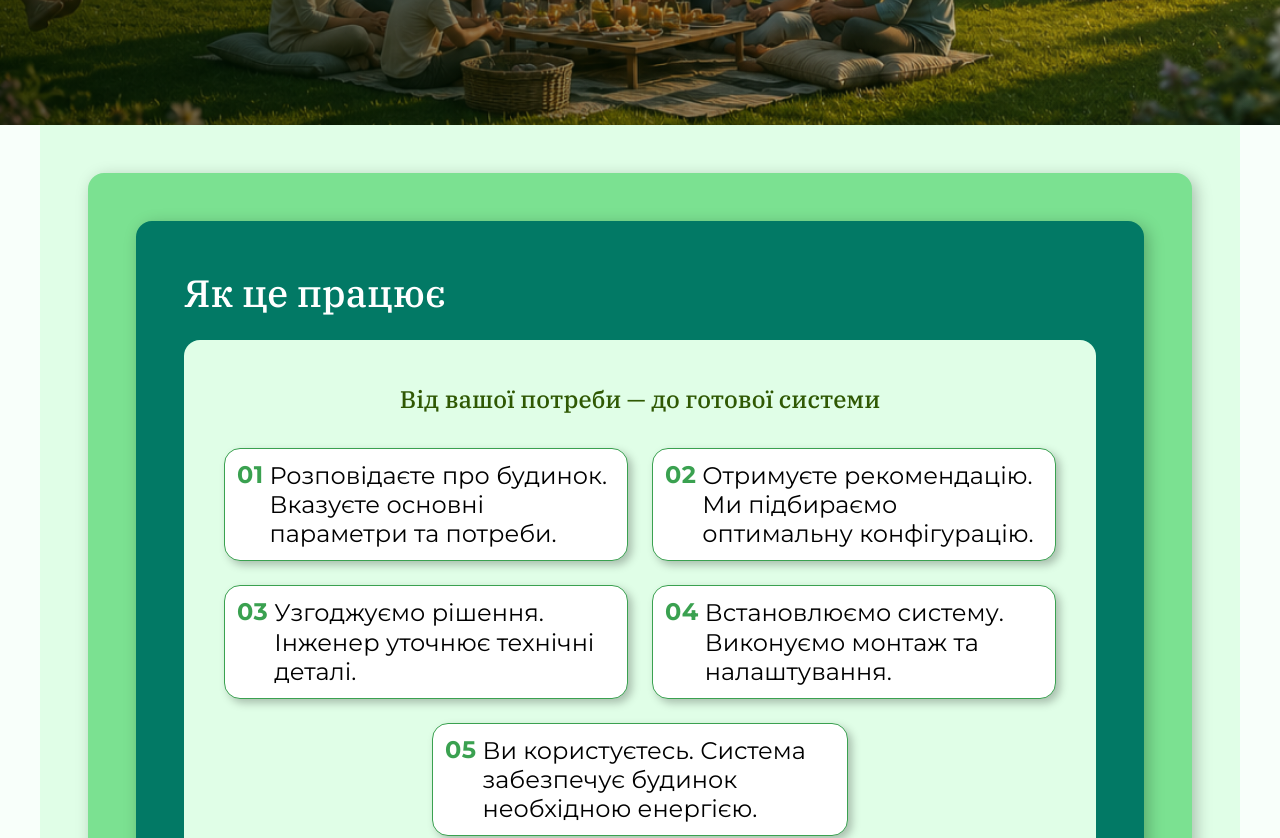
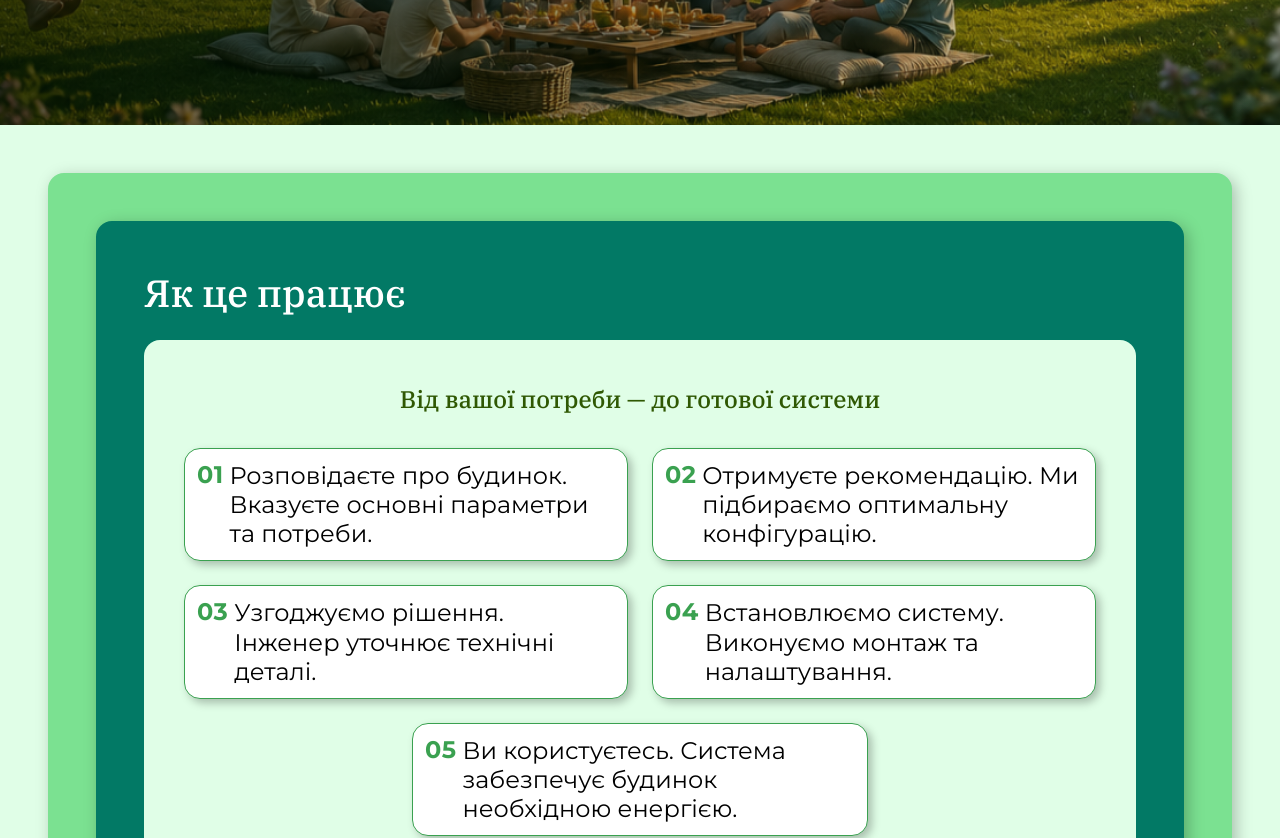
Before and after one commit to Rdazochka/EnerHome, a Next.js app: page / in a window 1280 px wide. Shown: the part 780-1618 px from the top of the page. Built offline with nearby package versions, Linux system fonts and the light colour scheme.

Commit message:
fix: set max-width 1440px for frame1 on desktop

```diff
--- a/components/HowItWorks/HowItWorks.module.css
+++ b/components/HowItWorks/HowItWorks.module.css
@@ -191,7 +191,7 @@
 /* Desktop */
 @media (min-width: 1140px) {
   .frame1 {
-    max-width: 1200px;
+    max-width: 1440px;
     padding: 48px;
   }
 
```
